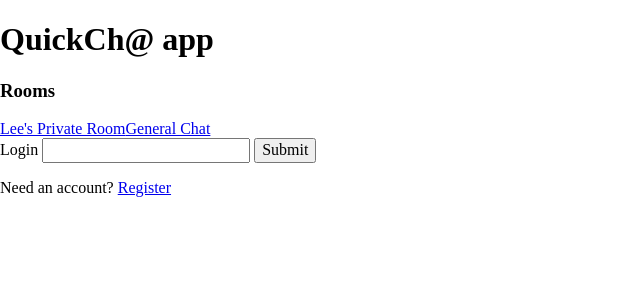
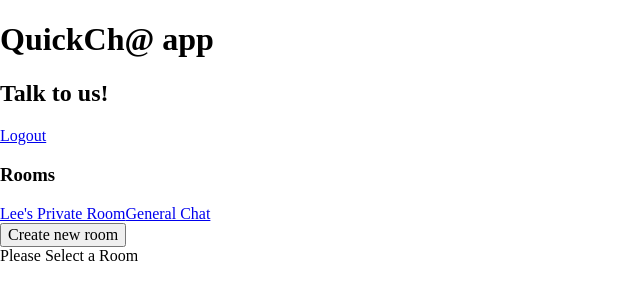
Before and after one commit to leedotpang/quickchat, a React (Create React App) app in the folder client/: page /room in a window 1280 px wide. Before the commit this address led to /login. Shown: the top 300 px of the page, without its empty margins (0-640 px from the left). Built offline with nearby package versions, Linux system fonts and the light colour scheme; sample sign-in values are in the browser's storage.

Commit message:
Adjust routing and basic auth persistence

```diff
--- a/client/src/components/ChatSidebar/index.js
+++ /dev/null
@@ -1,14 +0,0 @@
-import React from "react";
-import { Link } from "react-router-dom";
-
-const ChatSidebar = () => {
-  return (
-    <div>
-      <h3>Rooms</h3>
-      <Link to="/room/61fa2f1c942e359a1df3d843">Lee's Private Room</Link>
-      <Link to="/room/61fa3197013fc6e9c3b3a111">General Chat</Link>
-    </div>
-  );
-};
-
-export default ChatSidebar;
--- a/client/src/components/QuickChat.js
+++ b/client/src/components/QuickChat.js
@@ -1,13 +1,13 @@
 import React from "react";
 import { Outlet } from "react-router-dom";
-import ChatHeader from "./ChatHeader";
-import ChatSidebar from "./ChatSidebar";
+import AuthHeader from "./AuthHeader";
+import Sidebar from "./Sidebar";
 
 const QuickChat = () => {
   return (
     <div>
-      <ChatHeader />
-      <ChatSidebar />
+      <AuthHeader />
+      <Sidebar />
       <Outlet />
     </div>
   );
--- /dev/null
+++ b/client/src/components/Sidebar/index.js
@@ -0,0 +1,24 @@
+import React from "react";
+import { Link } from "react-router-dom";
+import { useAuthContext } from "../../contexts";
+
+const ChatSidebar = () => {
+  const { user } = useAuthContext();
+
+  return user ? (
+    <div>
+      <h3>Rooms</h3>
+      <nav>
+        <Link to="/room/61fa2f1c942e359a1df3d843">Lee's Private Room</Link>
+        <Link to="/room/61fa3197013fc6e9c3b3a111">General Chat</Link>
+      </nav>
+      <button onClick={() => window.prompt("Enter the new room name")}>
+        Create new room
+      </button>
+    </div>
+  ) : (
+    <></>
+  );
+};
+
+export default ChatSidebar;
--- a/client/src/contexts/auth.js
+++ b/client/src/contexts/auth.js
@@ -1,4 +1,4 @@
-import { createContext, useContext, useState } from "react";
+import { createContext, useContext, useEffect, useState } from "react";
 
 const AuthContext = createContext(null);
 
@@ -7,12 +7,12 @@ export const AuthProvider = ({ children }) => {
 
   const signIn = (newUser) => {
     setUser(newUser);
-    window.alert("logged in");
+    localStorage.setItem("qc-user", newUser);
   };
 
   const logOut = () => {
     setUser(null);
-    window.alert("logged out");
+    localStorage.clear();
   };
 
   const value = {
@@ -21,6 +21,10 @@ export const AuthProvider = ({ children }) => {
     logOut,
   };
 
+  useEffect(() => {
+    signIn(localStorage.getItem("qc-user"));
+  }, []);
+
   return <AuthContext.Provider value={value}>{children}</AuthContext.Provider>;
 };
 
--- a/client/src/utilities/router.js
+++ b/client/src/utilities/router.js
@@ -11,11 +11,11 @@ import QuickChat from "../components/QuickChat";
 const QCRouter = () => {
   return (
     <Routes>
-      <Route path="/" element={<QuickChat />}>
-        <Route path="login" element={<Login />} />
-        <Route path="logout" element={<Logout />} />
-        <Route path="register" element={<Register />} />
-        <Route path="room">
+      <Route path="/register" element={<Register />} />
+      <Route path="/" element={<Login />} />
+      <Route path="/login" element={<Login />} />
+      <Route path="/logout" element={<Logout />} />
+      <Route path="/room" element={<QuickChat />}>
         <Route index element={<Protected>Please Select a Room</Protected>} />
         <Route
           path=":id"
@@ -26,7 +26,6 @@ const QCRouter = () => {
           }
         />
       </Route>
-      </Route>
       <Route path="*" element={<FourOhFour />} />
     </Routes>
   );
```
Also changed, not shown: client/src/components/AuthHeader.js (renamed from client/src/components/ChatHeader.js). Lines whose indentation alone changed are shown as unchanged.
